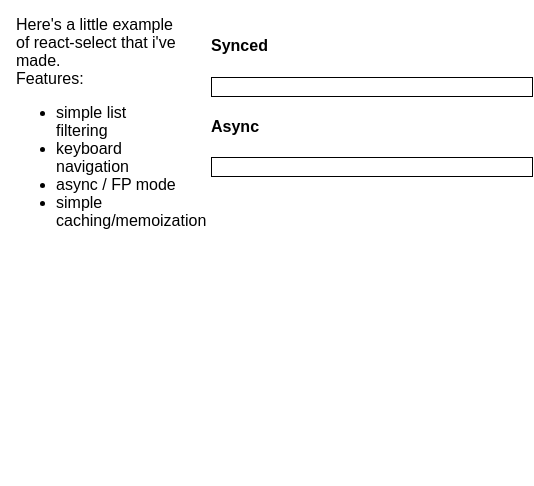
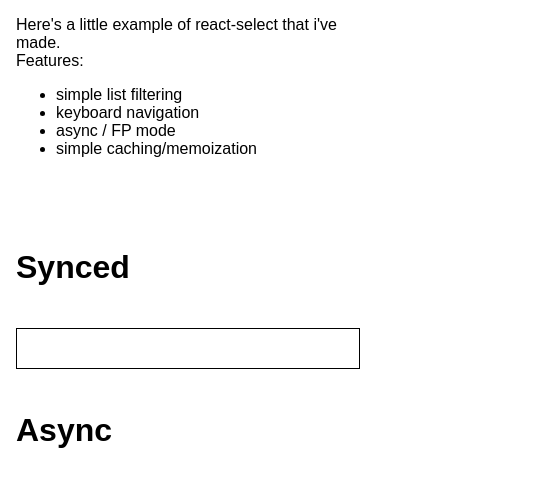
Before and after one commit to dmitry-sher/inkitt-tests, a React (Create React App) app in the folder react-2/: page / in a window 390 px wide. Shown: the top 486 px of the page, 534 px wide, since content can reach past the window. Built offline with nearby package versions, Linux system fonts and the light colour scheme.

Commit message:
mobile friendly

```diff
--- a/react-2/src/App.css
+++ b/react-2/src/App.css
@@ -1,3 +1,6 @@
+.App.open {
+  padding-bottom: 20rem; }
+
 .flexy {
   display: flex;
   flex-direction: row;
@@ -17,6 +20,7 @@
     border: 1px solid black;
     width: 20rem; }
     .select .input input {
+      box-sizing: border-box;
       width: calc(20rem - 2px);
       opacity: 0;
       border-width: 0;
@@ -69,3 +73,23 @@
     -webkit-transform: rotate(359deg);
     -moz-transform: rotate(359deg);
     transform: rotate(359deg); } }
+
+@media all and (max-width: 768px) {
+  .flexy {
+    flex-direction: column; }
+    .flexy > div {
+      width: 100%; }
+  .select {
+    font-size: 2rem; }
+    .select .input {
+      width: calc(100% - 1rem); }
+      .select .input input {
+        font-size: 2rem;
+        width: calc(100% - 2px); }
+    .select .label {
+      margin: -2.5rem 0 0 0.2rem; }
+    .select .menu.open {
+      width: 100%; }
+    .select .spinner {
+      right: 1.5rem;
+      margin: -2.4rem 0 0 0; } }
--- a/react-2/src/App.js
+++ b/react-2/src/App.js
@@ -8,15 +8,22 @@ import { getFilteredOptions, statesOptions } from './lib/data'
 class App extends Component {
     state = {
         value1: '',
-        value2: ''
+        value2: '',
+        opened: false
     }
 
     onChange = (name, value) => this.setState({ [name]: value })
 
+    onOpen = () => this.setState({ opened: true })
+    onClose = () => this.setState({ opened: false })
+
     render() {
-        const { value1, value2 } = this.state
+        const { value1, value2, opened } = this.state
+        const classes = ['App']
+        if (opened) classes.push('open')
+
         return (
-            <div className="App">
+            <div className={classes.join(' ')}>
                 <div className="flexy">
                     <div className="left">
                         Here's a little example of react-select that i've made.<br />
@@ -35,6 +42,8 @@ class App extends Component {
                             onChange={this.onChange}
                             options={statesOptions}
                             title="Synced"
+                            onOpen={this.onOpen}
+                            onClose={this.onClose}
                         />
 
                         <Select
@@ -43,6 +52,8 @@ class App extends Component {
                             onChange={this.onChange}
                             options={getFilteredOptions}
                             title="Async"
+                            onOpen={this.onOpen}
+                            onClose={this.onClose}
                         />
                     </div>
                 </div>
--- a/react-2/src/App.scss
+++ b/react-2/src/App.scss
@@ -1,3 +1,7 @@
+.App.open {
+  padding-bottom: 20rem;
+}
+
 .flexy {
   display: flex;
   flex-direction: row;
@@ -22,6 +26,7 @@
     border: 1px solid black;
     width: 20rem;
     input {
+      box-sizing: border-box;
       width: calc(20rem - 2px);
       opacity: 0;
       border-width: 0;
@@ -98,3 +103,33 @@
       transform: rotate(359deg);
   }
 }
+
+@media all and (max-width: 768px) {
+  .flexy {
+    flex-direction: column;
+    &>div {
+      width: 100%;
+    }
+  }
+
+  .select {
+    font-size: 2rem;
+    .input {
+      width: calc(100% - 1rem);
+      input {
+        font-size: 2rem;
+        width: calc(100% - 2px);
+      }
+    }
+    .label {
+      margin: -2.5rem 0 0 0.2rem;
+    }
+    .menu.open {
+      width: 100%;
+    }
+    .spinner {
+      right: 1.5rem;
+      margin: -2.4rem 0 0 0;
+    }
+  }
+}
--- a/react-2/src/components/Select.jsx
+++ b/react-2/src/components/Select.jsx
@@ -20,7 +20,9 @@ export default class Select extends Component {
     static propTypes = {
         name: PropTypes.string.isRequired,
         onChange: PropTypes.func,
-        value: PropTypes.string,
+        onOpen: PropTypes.func,
+        onClose: PropTypes.func,
+        value: PropTypes.oneOfType([PropTypes.string, PropTypes.number, PropTypes.object]),
         title: PropTypes.string,
         options: PropTypes.oneOfType([PropTypes.array, PropTypes.func])
     }
@@ -96,7 +98,10 @@ export default class Select extends Component {
             this.setState({
                 value,
                 opened: true
-            }, () => this.loadAsyncOptions(value))
+            }, () => {
+                if (this.props.onOpen) this.props.onOpen()
+                this.loadAsyncOptions(value)
+            })
             return
         }
 
@@ -104,6 +109,8 @@ export default class Select extends Component {
             value,
             filteredOptions: this.getOptions(value),
             opened: true
+        }, () => {
+            if (this.props.onOpen) this.props.onOpen()
         })
     }
 
@@ -111,7 +118,9 @@ export default class Select extends Component {
         const { onChange, name } = this.props
         if (onChange) {
             onChange(name, option)
-            this.setState({ opened: false })
+            this.setState({ opened: false }, () => {
+                if (this.props.onClose) this.props.onClose()
+            })
             if (this._input) this._input.blur()
             return
         }
@@ -128,11 +137,15 @@ export default class Select extends Component {
     onBlur = (e) => {
         clearTimeout(_blurThrottle)
         _blurThrottle = setTimeout(() =>
-            this.setState({ focused: false, opened: false })
+            this.setState({ focused: false, opened: false }, () => {
+                if (this.props.onClose) this.props.onClose()
+            })
             , _throttleTimeout)
     }
 
-    onOpenMenu = () => this.setState({ opened: true })
+    onOpenMenu = () => this.setState({ opened: true }, () => {
+        if (this.props.onOpen) this.props.onOpen()
+    })
 
     onClear = () => this.onChangeReal('', false)
 
@@ -148,6 +161,9 @@ export default class Select extends Component {
         const { value, filteredOptions, opened, focused, loading } = this.state
         const { name, title } = this.props
 
+        const selectClasses = ['select']
+        if (opened) selectClasses.push('open')
+
         const menuClasses = ['menu']
         if (opened) menuClasses.push('open')
 
@@ -158,7 +174,7 @@ export default class Select extends Component {
         if (opened || focused) inputClasses.push('open')
 
         return (
-            <div className="select">
+            <div className={selectClasses.join(' ')}>
                 {title && (<h4>{title}</h4>)}
                 <div className={inputClasses.join(' ')}>
                     <input
--- a/react-2/src/components/SelectMenu.jsx
+++ b/react-2/src/components/SelectMenu.jsx
@@ -12,7 +12,7 @@ export default class SelectMenu extends Component {
         options: PropTypes.array.isRequired,
         opened: PropTypes.bool.isRequired,
         loading: PropTypes.bool.isRequired,
-        value: PropTypes.oneOfType([PropTypes.string, PropTypes.number]),
+        value: PropTypes.oneOfType([PropTypes.string, PropTypes.number, PropTypes.object]),
         onOpenMenu: PropTypes.func.isRequired,
         onClear: PropTypes.func.isRequired
     }
```
